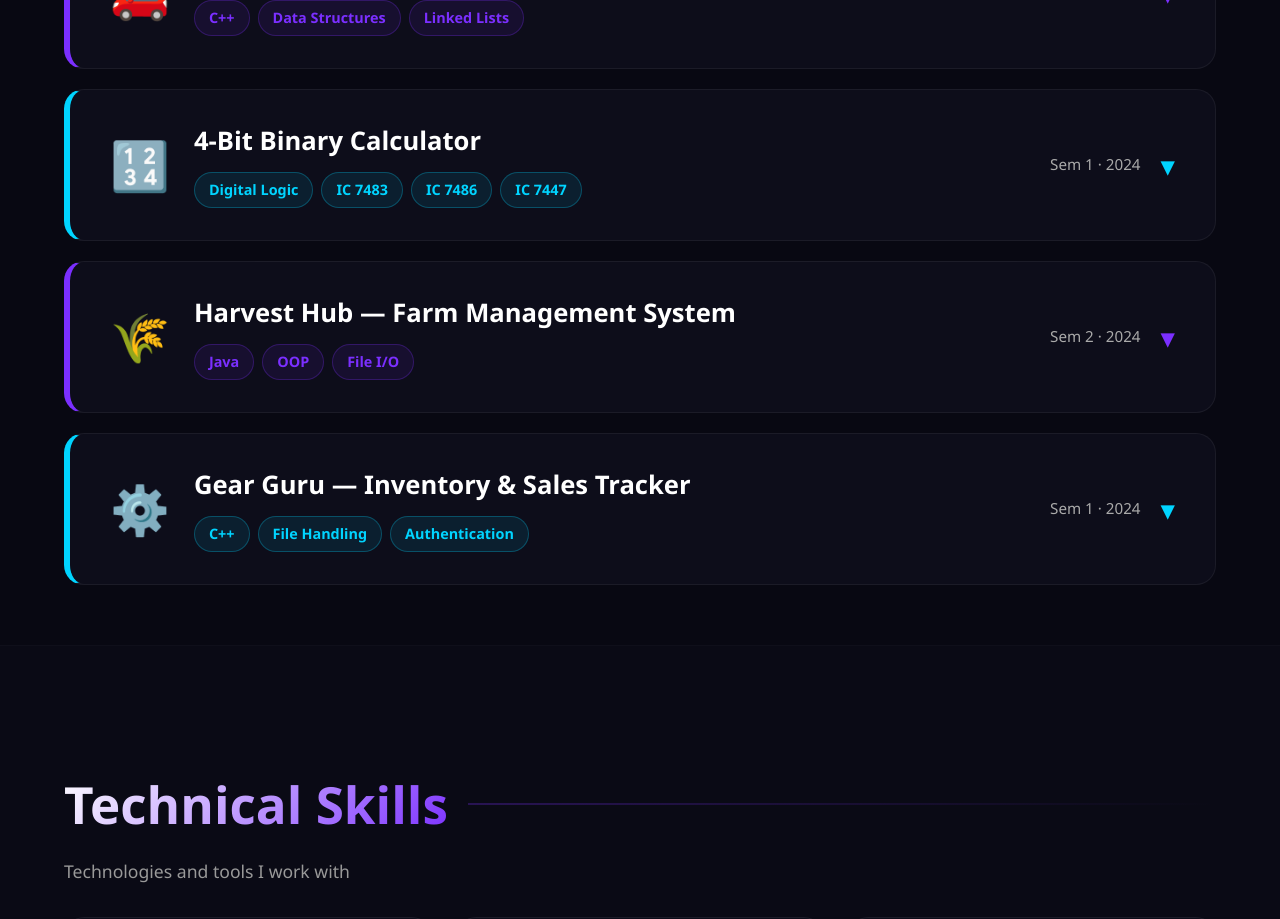
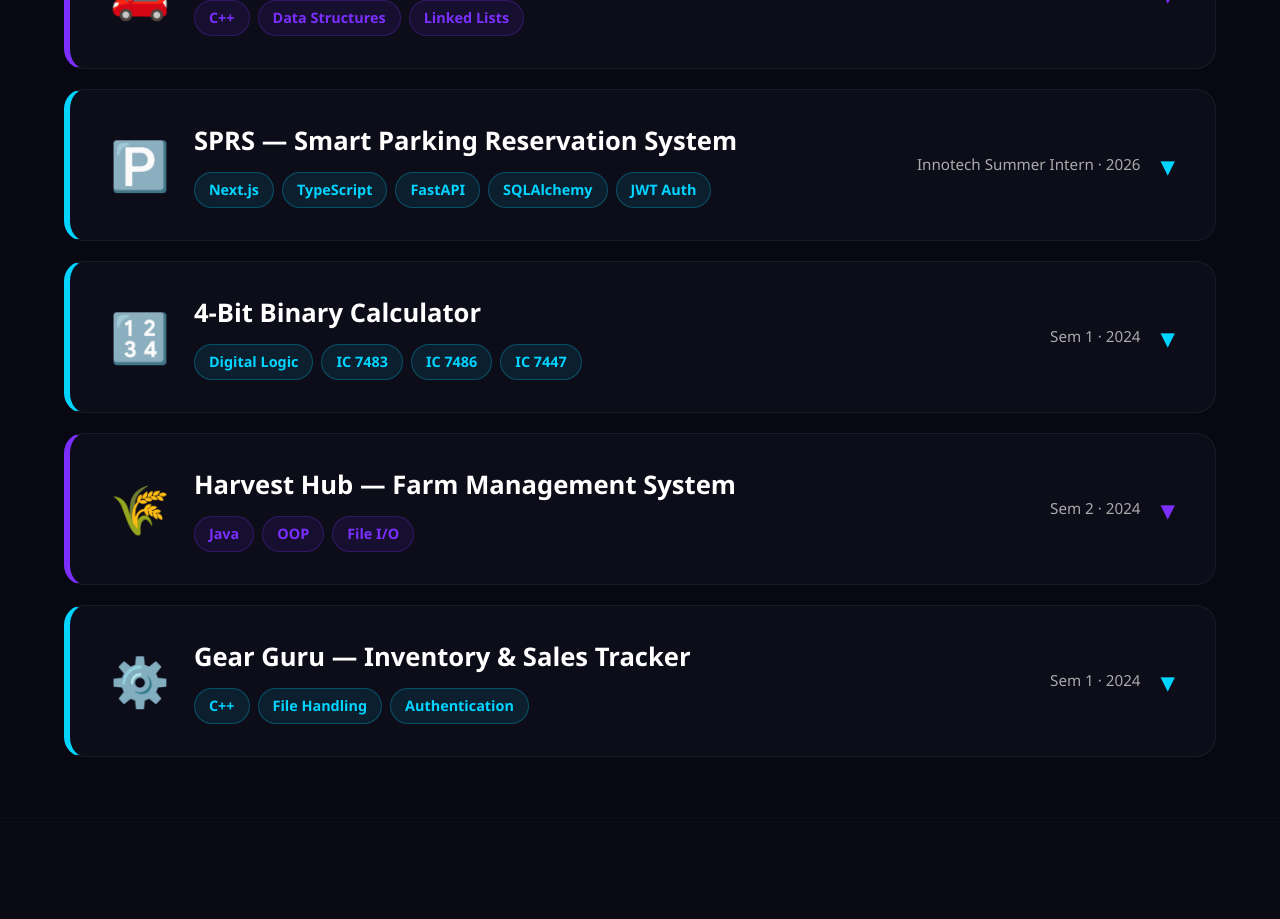
Before and after one commit to mahadmansoormubashir/my-cv, a Next.js app: page / in a window 1280 px wide. Shown: the part 1640-2559 px from the top of the page. Built offline with nearby package versions, Linux system fonts and the light colour scheme.

Commit message:
Fix SPRS project date to reflect Innotech internship

```diff
--- a/app/page.tsx
+++ b/app/page.tsx
@@ -19,6 +19,15 @@ const projects = [
     color: "#7b2fff",
     icon: "🚗",
     github: "",
+  },
+  {
+    title: "SPRS — Smart Parking Reservation System",
+    tech: ["Next.js", "TypeScript", "FastAPI", "SQLAlchemy", "JWT Auth"],
+    date: "Innotech Summer Intern · 2026",
+    description: "A full-stack parking reservation platform with three booking flows — advance reservations, walk-in registration, and standing memberships — backed by a FastAPI + SQLAlchemy backend with JWT authentication and role-based access. Includes an admin dashboard for live occupancy tracking, walk-in check-in/check-out, and searching/removing bookings across all three flows. Built and maintained solo after early team members disengaged; a teammate built the backend independently in parallel.",
+    color: "#00d4ff",
+    icon: "🅿️",
+    github: "https://github.com/Samavia-11/SPRS",
   },
   {
     title: "4-Bit Binary Calculator",
```
